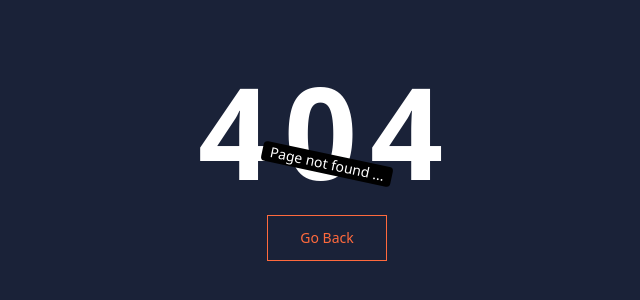
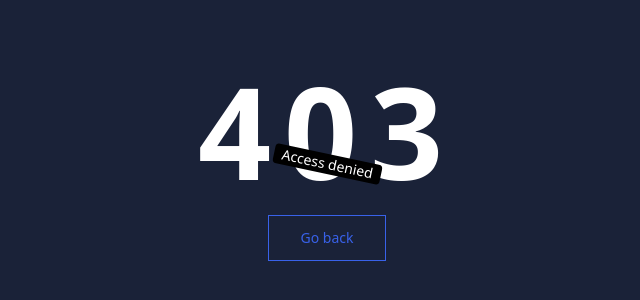
Before and after one commit to Raghibjamil/lms-fronted, a React (Vite) app: page /denied in a window 1280 px wide. Before the commit this address had no page. Shown: the part 236-536 px from the top of the page, without its empty margins (313-953 px from the left). Built offline with nearby package versions, Linux system fonts and the light colour scheme.

Commit message:
Added denied page

```diff
--- a/src/App.jsx
+++ b/src/App.jsx
@@ -8,6 +8,7 @@
 import Login from './Pages/Login';
 import CourseList from './Pages/Course/CourseList';
 import Contact from './Pages/Contact';
+import Denied from './Pages/Denied';
 
 function App() {
 
@@ -20,6 +21,8 @@
         <Route path="/about" element={<AboutUs />} ></Route>
         <Route path="/courses" element={<CourseList />} />
         <Route path="contact" element={<Contact />} />
+        <Route path="/denied" element={<Denied />} />
+
 
 
         <Route path="/signup" element={<Signup />} />
--- /dev/null
+++ b/src/Pages/Denied.jsx
@@ -0,0 +1,23 @@
+import { useNavigate } from "react-router-dom";
+
+function Denied() {
+    const navigate = useNavigate();
+    return (
+        <main className="h-screen w-full flex flex-col justify-center items-center bg-[#1A2238]">
+            <h1 className="text-9xl font-extrabold text-white tracking-widest">
+                403
+            </h1>
+            <div className="bg-black text-white px-2 text-sm rounded rotate-12 absolute">
+                Access denied
+            </div>
+            <button onClick={() => navigate(-1)} className="mt-5 text-sm font-medium text-[#3d6affe3] group active:text-red-500 focus:outline-none focus:ring">
+                <span className="relative block px-8 py-3 bg-[#1A2238] border border-current">
+                    Go back
+                </span>
+            </button>
+        </main>
+    );
+
+}
+
+export default Denied;
```
